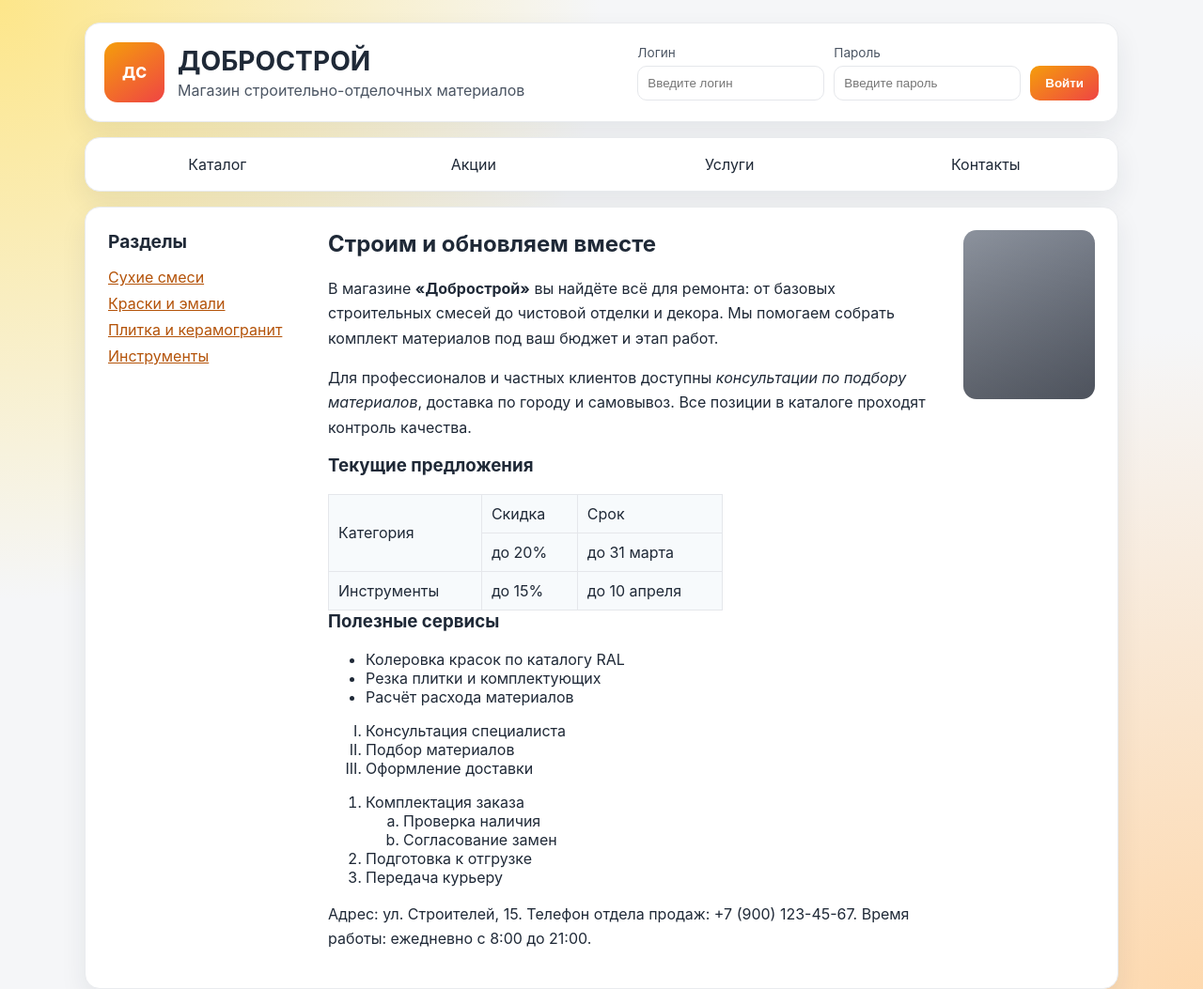
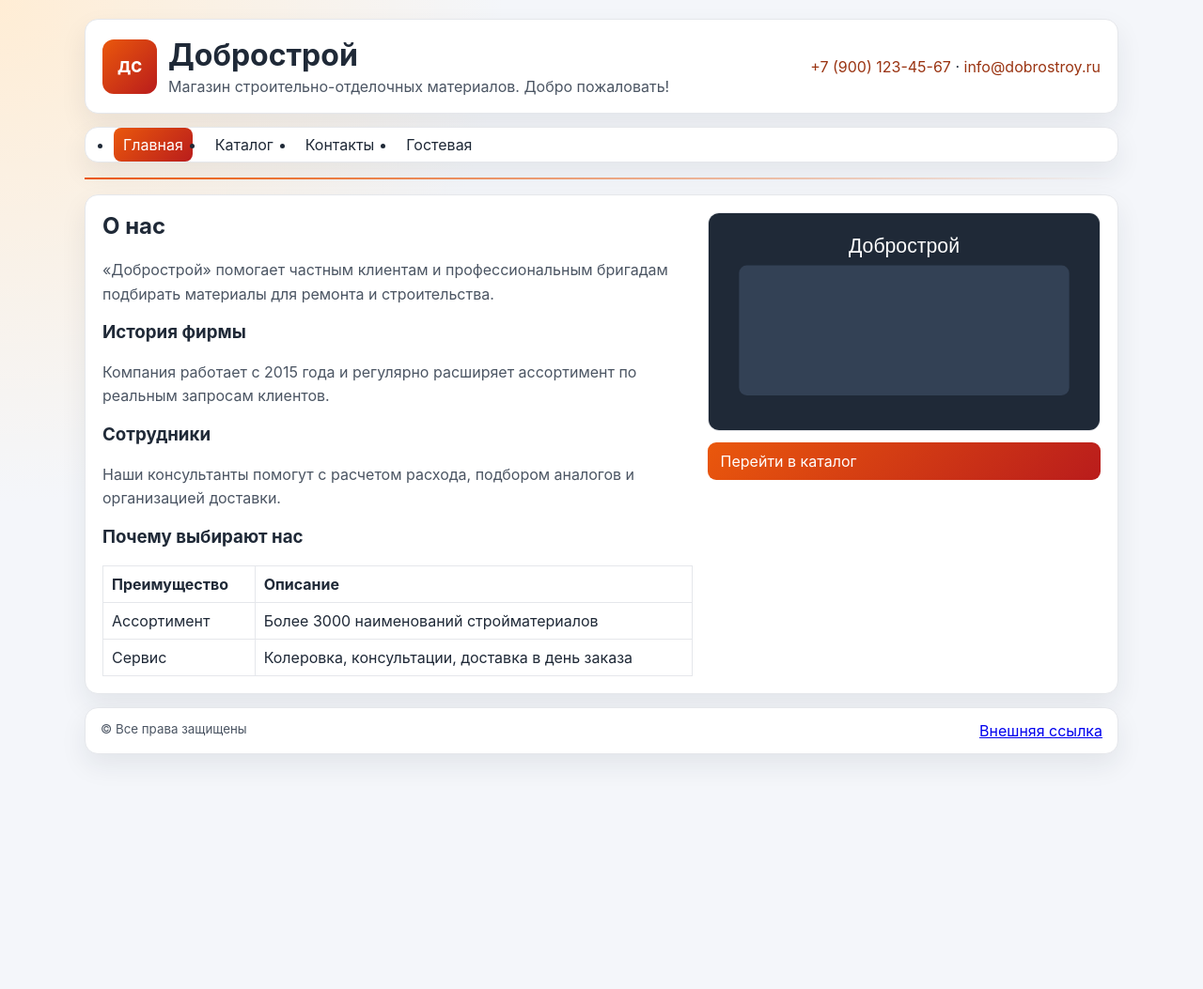
Before and after one commit to kotvisnet/web1, a website: page public/index.html in a window 1280 px wide. Shown: the top 1053 px of the page at 94% size. After the commit the page ends 837 px from the top, so only its background shows below. Drawn offline with Linux system fonts and the light colour scheme.

Commit message:
Доработать сайт Добрострой под требования задания

```diff
--- a/public/index.html
+++ b/public/index.html
@@ -3,7 +3,7 @@
 <head>
   <meta charset="UTF-8">
   <meta name="viewport" content="width=device-width, initial-scale=1.0">
-  <title>Добрострой — стройматериалы</title>
+  <title>Добрострой — Главная</title>
   <link rel="stylesheet" href="styles.css">
 </head>
 <body>
@@ -12,107 +12,56 @@
       <div class="brand">
         <div class="logo">ДС</div>
         <div>
-          <h1>ДОБРОСТРОЙ</h1>
-          <p>Магазин строительно-отделочных материалов</p>
+          <h1>Добрострой</h1>
+          <p>Магазин строительно-отделочных материалов. Добро пожаловать!</p>
         </div>
       </div>
-
-      <form class="login" action="#" method="post">
-        <label>
-          Логин
-          <input type="text" name="login" placeholder="Введите логин">
-        </label>
-        <label>
-          Пароль
-          <input type="password" name="password" placeholder="Введите пароль">
-        </label>
-        <button type="submit">Войти</button>
-      </form>
+      <p class="header-contacts">
+        <a href="tel:+79001234567">+7 (900) 123-45-67</a> ·
+        <a href="mailto:info@dobrostroy.ru">info@dobrostroy.ru</a>
+      </p>
     </header>
 
-    <nav class="main-nav card">
-      <a href="#catalog">Каталог</a>
-      <a href="#offers">Акции</a>
-      <a href="#services">Услуги</a>
-      <a href="#contacts">Контакты</a>
+    <nav class="main-nav card" aria-label="Меню сайта">
+      <ul>
+        <li><a class="active" href="index.html">Главная</a></li>
+        <li><a href="catalog.html">Каталог</a></li>
+        <li><a href="contacts.html">Контакты</a></li>
+        <li><a href="account.html">Гостевая</a></li>
+      </ul>
     </nav>
 
+    <hr class="separator">
+
     <main class="content card">
-      <aside class="sidebar">
-        <h2>Разделы</h2>
-        <a href="#">Сухие смеси</a>
-        <a href="#">Краски и эмали</a>
-        <a href="#">Плитка и керамогранит</a>
-        <a href="#">Инструменты</a>
-      </aside>
+      <section class="article">
+        <h2>О нас</h2>
+        <p>«Добрострой» помогает частным клиентам и профессиональным бригадам подбирать материалы для ремонта и строительства.</p>
 
-      <section class="article">
-        <h2 id="catalog">Строим и обновляем вместе</h2>
-        <p>
-          В магазине <strong>«Добрострой»</strong> вы найдёте всё для ремонта:
-          от базовых строительных смесей до чистовой отделки и декора.
-          Мы помогаем собрать комплект материалов под ваш бюджет и этап работ.
-        </p>
-        <p>
-          Для профессионалов и частных клиентов доступны
-          <em>консультации по подбору материалов</em>, доставка по городу и самовывоз.
-          Все позиции в каталоге проходят контроль качества.
-        </p>
+        <h3>История фирмы</h3>
+        <p>Компания работает с 2015 года и регулярно расширяет ассортимент по реальным запросам клиентов.</p>
 
-        <div class="table-wrap" id="offers">
-          <h3>Текущие предложения</h3>
-          <table>
-            <tr>
-              <td rowspan="2">Категория</td>
-              <td>Скидка</td>
-              <td>Срок</td>
-            </tr>
-            <tr>
-              <td>до 20%</td>
-              <td>до 31 марта</td>
-            </tr>
-            <tr>
-              <td>Инструменты</td>
-              <td>до 15%</td>
-              <td>до 10 апреля</td>
-            </tr>
-          </table>
-        </div>
+        <h3>Сотрудники</h3>
+        <p>Наши консультанты помогут с расчетом расхода, подбором аналогов и организацией доставки.</p>
 
-        <div id="services">
-          <h3>Полезные сервисы</h3>
-          <ul>
-            <li>Колеровка красок по каталогу RAL</li>
-            <li>Резка плитки и комплектующих</li>
-            <li>Расчёт расхода материалов</li>
-          </ul>
-
-          <ol type="I">
-            <li>Консультация специалиста</li>
-            <li>Подбор материалов</li>
-            <li>Оформление доставки</li>
-          </ol>
-
-          <ol>
-            <li>Комплектация заказа
-              <ol type="a">
-                <li>Проверка наличия</li>
-                <li>Согласование замен</li>
-              </ol>
-            </li>
-            <li>Подготовка к отгрузке</li>
-            <li>Передача курьеру</li>
-          </ol>
-        </div>
-
-        <p id="contacts">
-          Адрес: ул. Строителей, 15. Телефон отдела продаж: +7 (900) 123-45-67.
-          Время работы: ежедневно с 8:00 до 21:00.
-        </p>
+        <h3>Почему выбирают нас</h3>
+        <table>
+          <tr><th>Преимущество</th><th>Описание</th></tr>
+          <tr><td>Ассортимент</td><td>Более 3000 наименований стройматериалов</td></tr>
+          <tr><td>Сервис</td><td>Колеровка, консультации, доставка в день заказа</td></tr>
+        </table>
       </section>
 
-      <div class="profile-image" aria-label="Фото стройматериалов"></div>
+      <aside class="sidebar">
+        <img src="images/hero.svg" alt="Склад Добрострой" class="hero-picture">
+        <a class="btn" href="catalog.html">Перейти в каталог</a>
+      </aside>
     </main>
+
+    <footer class="footer card">
+      <small>© Все права защищены</small>
+      <a href="https://yandex.ru/maps" target="_blank" rel="noopener">Внешняя ссылка</a>
+    </footer>
   </div>
 </body>
 </html>
--- a/public/styles.css
+++ b/public/styles.css
@@ -1,196 +1,139 @@
 :root {
-  --bg: #f5f6f8;
-  --surface: #ffffff;
-  --surface-muted: #f7fafc;
+  --bg: #f4f6fa;
+  --surface: #fff;
   --text: #1f2937;
-  --text-soft: #4b5563;
-  --accent: #f59e0b;
-  --accent-2: #ef4444;
+  --muted: #4b5563;
+  --accent: #ea580c;
+  --accent2: #b91c1c;
   --border: #e5e7eb;
 }
 
-* {
-  box-sizing: border-box;
-}
+* { box-sizing: border-box; }
 
 body {
   margin: 0;
-  font-family: Inter, "Segoe UI", Roboto, Helvetica, Arial, sans-serif;
+  font-family: Inter, "Segoe UI", Arial, sans-serif;
   color: var(--text);
-  background:
-    radial-gradient(circle at top left, #fde68a 0%, transparent 38%),
-    radial-gradient(circle at bottom right, #fed7aa 0%, transparent 44%),
-    var(--bg);
+  background: radial-gradient(circle at top left, #ffedd5, transparent 35%), var(--bg);
 }
 
 .page-shell {
-  width: min(1100px, 92vw);
-  margin: 24px auto 40px;
+  width: min(1100px, 94vw);
+  margin: 20px auto 34px;
   display: grid;
-  gap: 16px;
+  gap: 14px;
 }
 
 .card {
-  background: color-mix(in srgb, var(--surface) 92%, #ffffff);
-  border: 1px solid color-mix(in srgb, var(--border) 85%, #fff);
-  border-radius: 16px;
+  background: var(--surface);
+  border: 1px solid var(--border);
+  border-radius: 14px;
   box-shadow: 0 12px 28px rgba(31, 41, 55, 0.08);
 }
 
 .top-header {
-  padding: 20px;
+  padding: 18px;
   display: flex;
   justify-content: space-between;
-  gap: 24px;
   align-items: center;
+  gap: 12px;
   flex-wrap: wrap;
 }
 
-.brand {
+.brand { display: flex; align-items: center; gap: 12px; }
+.logo {
+  width: 58px; aspect-ratio: 1; border-radius: 12px; display: grid; place-items: center;
+  color: #fff; font-weight: 800; background: linear-gradient(135deg, var(--accent), var(--accent2));
+}
+.brand h1 { margin: 0; }
+.brand p { margin: 4px 0 0; color: var(--muted); }
+.header-contacts a { color: #9a3412; text-decoration: none; }
+
+.main-nav { padding: 8px 12px; }
+.main-nav ul {
+  margin: 0;
+  padding: 0 0 0 18px;
+  list-style: disc;
   display: flex;
-  align-items: center;
   gap: 14px;
+  flex-wrap: wrap;
+}
+.main-nav a {
+  text-decoration: none;
+  color: var(--text);
+  padding: 8px 10px;
+  border-radius: 8px;
+}
+.main-nav a:hover,
+.main-nav a.active {
+  color: #fff;
+  background: linear-gradient(135deg, var(--accent), var(--accent2));
 }
 
-.logo {
-  width: 64px;
-  aspect-ratio: 1;
-  border-radius: 14px;
-  display: grid;
-  place-items: center;
-  font-weight: 800;
-  color: white;
-  background: linear-gradient(145deg, var(--accent), var(--accent-2));
-}
-
-.brand h1 {
-  margin: 0;
-  font-size: clamp(1.5rem, 2.2vw, 2.1rem);
-}
-
-.brand p {
-  margin: 4px 0 0;
-  color: var(--text-soft);
-}
-
-.login {
-  display: grid;
-  grid-template-columns: repeat(2, minmax(170px, 1fr)) auto;
-  gap: 10px;
-  align-items: end;
-}
-
-.login label {
-  font-size: 0.85rem;
-  color: var(--text-soft);
-  display: grid;
-  gap: 6px;
-}
-
-.login input {
-  border: 1px solid var(--border);
-  border-radius: 10px;
-  padding: 10px;
-}
-
-.login button {
+.separator {
   border: none;
-  border-radius: 10px;
-  padding: 11px 16px;
-  font-weight: 600;
-  color: white;
-  background: linear-gradient(145deg, var(--accent), var(--accent-2));
-  cursor: pointer;
-}
-
-.main-nav {
-  display: grid;
-  grid-template-columns: repeat(4, 1fr);
-  padding: 8px;
-  gap: 8px;
-}
-
-.main-nav a {
-  text-decoration: none;
-  text-align: center;
-  color: var(--text);
-  padding: 10px;
-  border-radius: 10px;
-}
-
-.main-nav a:hover {
-  color: white;
-  background: linear-gradient(145deg, var(--accent), var(--accent-2));
+  height: 2px;
+  margin: 2px 0;
+  background: linear-gradient(90deg, var(--accent), transparent);
 }
 
 .content {
   display: grid;
-  grid-template-columns: 210px 1fr 140px;
-  gap: 24px;
-  padding: 24px;
+  grid-template-columns: 1.2fr 0.8fr;
+  gap: 16px;
+  padding: 18px;
+}
+.content.single { grid-template-columns: 1fr; }
+
+.article h2,
+.article h3 { margin-top: 0; }
+.article p { color: var(--muted); line-height: 1.6; }
+
+table { width: 100%; border-collapse: collapse; }
+th, td { border: 1px solid var(--border); padding: 9px; text-align: left; }
+
+.sidebar { display: grid; gap: 12px; align-content: start; }
+.hero-picture { width: 100%; border-radius: 12px; border: 1px solid var(--border); }
+
+.btn,
+button.btn {
+  border: 0;
+  display: inline-block;
+  padding: 10px 14px;
+  border-radius: 9px;
+  cursor: pointer;
+  color: #fff;
+  text-decoration: none;
+  background: linear-gradient(135deg, var(--accent), var(--accent2));
 }
 
-.sidebar {
-  display: grid;
-  gap: 8px;
-  align-content: start;
+.footer {
+  padding: 14px 16px;
+  display: flex;
+  justify-content: space-between;
+  gap: 10px;
+  flex-wrap: wrap;
+  color: var(--muted);
 }
 
-.sidebar h2 {
-  margin: 0 0 8px;
-  font-size: 1.2rem;
+.catalog-grid { display: grid; grid-template-columns: 1fr 1fr; gap: 14px; }
+.product-thumb { width: 100%; max-width: 620px; border: 1px solid var(--border); border-radius: 10px; }
+.product-large { width: min(420px, 100%); border: 1px solid var(--border); border-radius: 10px; }
+
+.contact-form,
+.tab-panel { display: grid; gap: 8px; max-width: 560px; }
+label { display: grid; gap: 5px; color: var(--muted); }
+input, textarea {
+  border: 1px solid var(--border);
+  border-radius: 8px;
+  padding: 10px;
+  font: inherit;
 }
+textarea { min-height: 110px; resize: vertical; }
+.tabs { display: flex; gap: 8px; margin-bottom: 10px; flex-wrap: wrap; }
+.hidden { display: none; }
+iframe { width: 100%; min-height: 300px; border: 0; border-radius: 10px; }
 
-.sidebar a {
-  color: #b45309;
+@media (max-width: 860px) {
+  .content, .catalog-grid { grid-template-columns: 1fr; }
 }
-
-.article h2,
-.article h3 {
-  margin-top: 0;
-}
-
-.article p {
-  line-height: 1.65;
-}
-
-table {
-  width: min(420px, 100%);
-  border-collapse: collapse;
-  background: var(--surface-muted);
-}
-
-td {
-  border: 1px solid var(--border);
-  padding: 10px;
-}
-
-.profile-image {
-  width: 100%;
-  height: 180px;
-  border-radius: 14px;
-  background:
-    linear-gradient(to bottom, rgba(0, 0, 0, 0.1), rgba(0, 0, 0, 0.28)),
-    linear-gradient(135deg, #9ca3af, #6b7280);
-}
-
-@media (max-width: 920px) {
-  .content {
-    grid-template-columns: 1fr;
-  }
-
-  .profile-image {
-    height: 220px;
-  }
-}
-
-@media (max-width: 760px) {
-  .login {
-    grid-template-columns: 1fr;
-    width: 100%;
-  }
-
-  .main-nav {
-    grid-template-columns: 1fr 1fr;
-  }
-}
```
Also changed, not shown: public/account.html (added, +43 -0 lines), public/catalog.html (added, +48 -0 lines), public/contacts.html (added, +32 -0 lines), public/product-cement.html (added, +28 -0 lines), public/product-paint.html (added, +28 -0 lines), public/script.js (added, +23 -0 lines), public/images/cement.svg (added), public/images/hero.svg (added), public/images/map-catalog.svg (added), public/images/paint.svg (added).
